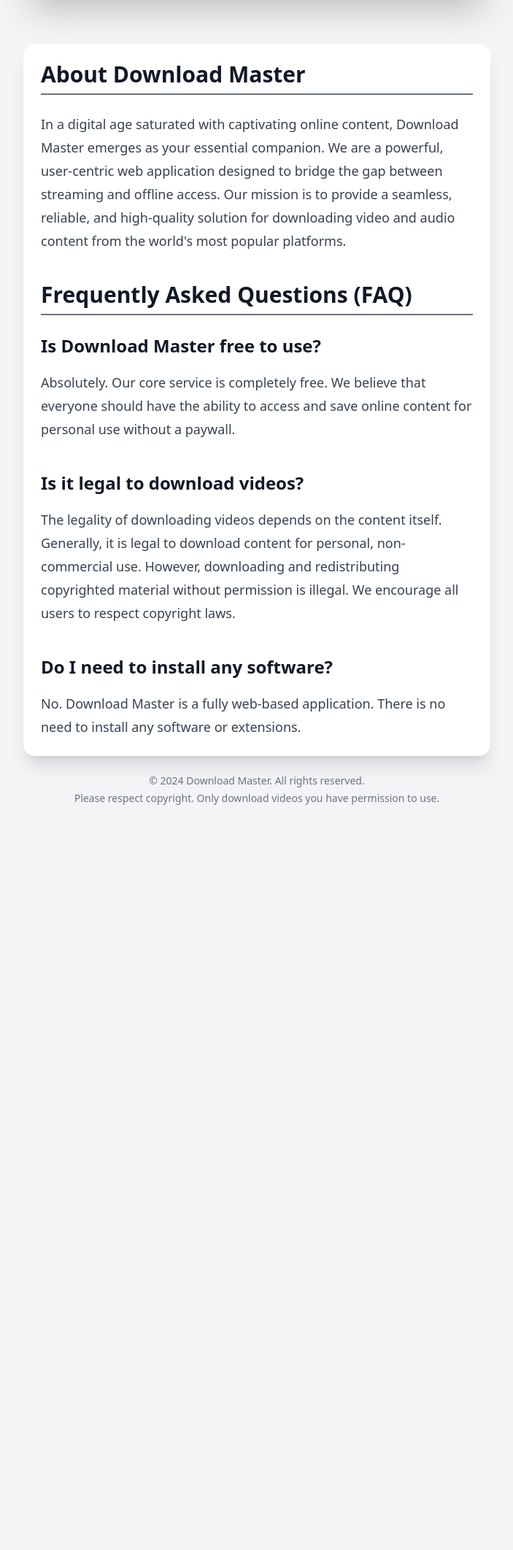
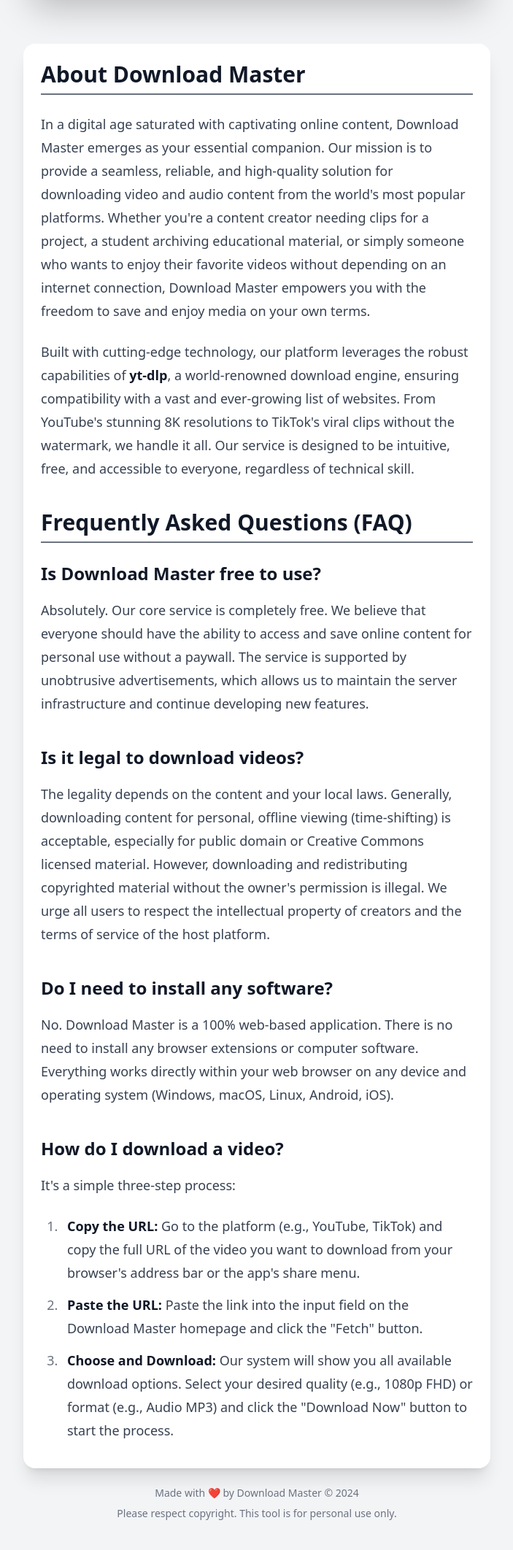
Before and after one commit to Sahilk2807/Downloadmaster, a Flask app: page / in a window 1280 px wide. Shown: the part 368-2492 px from the top of the page at 73% size, without its empty margins (288-991 px from the left). Before the commit the page ends 1471 px from the top, so only its background shows below. Run offline with Flask 2, Linux system fonts and the light colour scheme; style sheets or scripts are compiled from the project's sources; some libraries are stand-ins or nearby versions.

Commit message:
Update index.html

```diff
--- a/Download-Master/templates/index.html
+++ b/Download-Master/templates/index.html
@@ -12,6 +12,9 @@
     <!-- Stylesheets -->
     <link href="https://cdn.jsdelivr.net/npm/tailwindcss@2.2.19/dist/tailwind.min.css" rel="stylesheet">
     <link rel="stylesheet" href="{{ url_for('static', filename='css/style.css') }}">
+
+    <!-- GSAP Animation Library -->
+    <script src="https://cdnjs.cloudflare.com/ajax/libs/gsap/3.12.2/gsap.min.js"></script>
 
     <!-- Adsterra Social Bar Ads -->
     <script type='text/javascript' src='//grubpaths.com/26/4f/8b/264f8b1cbdb77b89036f264d73644d1c.js'></script>
@@ -34,7 +37,7 @@
 
         <!-- Main Content -->
         <main class="w-full max-w-2xl mx-auto flex-grow flex flex-col justify-center items-center text-center px-4">
-            <div class="w-full bg-white dark:bg-gray-800 shadow-2xl rounded-2xl p-6 md:p-8 transform transition-all duration-500" id="main-card">
+            <div class="w-full bg-white dark:bg-gray-800 shadow-2xl rounded-2xl p-6 md:p-8" id="main-card">
 
                 <h2 class="text-xl md:text-2xl font-semibold mb-2">The Ultimate All-in-One Downloader</h2>
                 <p class="text-gray-500 dark:text-gray-400 mb-4">Paste any video link from major platforms.</p>
@@ -54,7 +57,6 @@
                         <svg class="w-6 h-6 absolute left-3 top-1/2 transform -translate-y-1/2 text-gray-400" fill="none" stroke="currentColor" viewBox="0 0 24 24"><path stroke-linecap="round" stroke-linejoin="round" stroke-width="2" d="M13.828 10.172a4 4 0 00-5.656 0l-4 4a4 4 0 105.656 5.656l1.102-1.101m-.758-4.899a4 4 0 005.656 0l4-4a4 4 0 00-5.656-5.656l-1.1 1.1"></path></svg>
                         <input type="text" id="urlInput" placeholder="Paste video URL here..." class="w-full pl-12 pr-4 py-3 bg-gray-100 dark:bg-gray-700 border-2 border-transparent focus:border-gray-600 dark:focus:border-gray-400 focus:ring-0 rounded-lg transition duration-300" autocomplete="off">
                     </div>
-                    <!-- <<< BUTTON COLOR CHANGE >>> -->
                     <button type="submit" id="fetchButton" class="w-full md:w-auto bg-gray-900 hover:bg-gray-700 dark:bg-gray-200 dark:hover:bg-gray-400 text-white dark:text-gray-900 font-bold py-3 px-6 rounded-lg transition-all transform hover:scale-105 flex items-center justify-center space-x-2">
                         <svg class="w-5 h-5" fill="none" stroke="currentColor" viewBox="0 0 24 24"><path stroke-linecap="round" stroke-linejoin="round" stroke-width="2" d="M21 21l-6-6m2-5a7 7 0 11-14 0 7 7 0 0114 0z"></path></svg>
                         <span>Fetch</span>
@@ -69,66 +71,48 @@
                     <script type="text/javascript" src="//grubpaths.com/28c6144a65ec365dcd723679909923e1/invoke.js"></script>
                 </div>
 
-                <!-- Result / Skeleton / Error Area -->
+                <!-- Result Area -->
                 <div id="result-container" class="mt-8 w-full">
-                    <!-- Skeleton Loader -->
-                    <div id="skeleton" class="hidden animate-pulse">
-                        <div class="flex flex-col md:flex-row space-y-4 md:space-y-0 md:space-x-6">
-                            <div class="md:w-1/3 bg-gray-300 dark:bg-gray-700 h-32 rounded-lg"></div>
-                            <div class="md:w-2/3 space-y-4">
-                                <div class="bg-gray-300 dark:bg-gray-700 h-6 w-3/4 rounded"></div>
-                                <div class="bg-gray-300 dark:bg-gray-700 h-4 w-1/2 rounded"></div>
-                                <div class="bg-gray-300 dark:bg-gray-700 h-10 w-full rounded-lg"></div>
-                                <div class="bg-gray-300 dark:bg-gray-700 h-12 w-full rounded-lg"></div>
-                            </div>
-                        </div>
-                    </div>
-
-                    <!-- Result Display -->
-                    <div id="result" class="hidden">
-                        <div class="flex flex-col md:flex-row space-y-4 md:space-y-0 md:space-x-6 items-center">
-                            <img id="thumbnail" src="" alt="Video Thumbnail" class="w-full md:w-1/3 h-auto rounded-lg shadow-md object-cover">
-                            <div class="w-full md:w-2/3 text-left">
-                                <h3 id="title" class="text-lg font-bold leading-tight"></h3>
-                                <p id="meta" class="text-sm text-gray-500 dark:text-gray-400 mt-1"></p>
-                                <select id="formatSelector" class="w-full mt-4 p-3 bg-gray-100 dark:bg-gray-700 border-2 border-gray-200 dark:border-gray-600 rounded-lg focus:outline-none focus:border-gray-500 transition"></select>
-                                <!-- <<< BUTTON COLOR CHANGE >>> -->
-                                <button id="downloadButton" class="w-full mt-4 bg-gray-900 hover:bg-gray-700 dark:bg-gray-200 dark:hover:bg-gray-400 text-white dark:text-gray-900 font-bold py-3 px-4 rounded-lg flex items-center justify-center space-x-2 transition-all transform hover:scale-105">
-                                    <svg class="w-6 h-6" fill="none" stroke="currentColor" viewBox="0 0 24 24"><path stroke-linecap="round" stroke-linejoin="round" stroke-width="2" d="M4 16v1a3 3 0 003 3h10a3 3 0 003-3v-1m-4-4l-4 4m0 0l-4-4m4 4V4"></path></svg>
-                                    <span>Download Now</span>
-                                </button>
-                            </div>
-                        </div>
-                    </div>
-
-                    <!-- Error Message -->
-                    <div id="error" class="hidden p-4 bg-red-100 dark:bg-red-900 border-l-4 border-red-500 text-red-700 dark:text-red-200 rounded-r-lg">
-                        <p class="font-bold">An Error Occurred</p>
-                        <p id="errorMessage"></p>
-                    </div>
+                    <div id="skeleton" class="hidden animate-pulse"><div class="flex flex-col md:flex-row space-y-4 md:space-y-0 md:space-x-6"><div class="md:w-1/3 bg-gray-300 dark:bg-gray-700 h-32 rounded-lg"></div><div class="md:w-2/3 space-y-4"><div class="bg-gray-300 dark:bg-gray-700 h-6 w-3/4 rounded"></div><div class="bg-gray-300 dark:bg-gray-700 h-4 w-1/2 rounded"></div><div class="bg-gray-300 dark:bg-gray-700 h-10 w-full rounded-lg"></div><div class="bg-gray-300 dark:bg-gray-700 h-12 w-full rounded-lg"></div></div></div></div>
+                    <div id="result" class="hidden"><div class="flex flex-col md:flex-row space-y-4 md:space-y-0 md:space-x-6 items-center"><img id="thumbnail" src="" alt="Video Thumbnail" class="w-full md:w-1/3 h-auto rounded-lg shadow-md object-cover"><div class="w-full md:w-2/3 text-left"><h3 id="title" class="text-lg font-bold leading-tight"></h3><p id="meta" class="text-sm text-gray-500 dark:text-gray-400 mt-1"></p><select id="formatSelector" class="w-full mt-4 p-3 bg-gray-100 dark:bg-gray-700 border-2 border-gray-200 dark:border-gray-600 rounded-lg focus:outline-none focus:border-gray-500 transition"></select><button id="downloadButton" class="gsap-button w-full mt-4"><span class="gsap-button__text">Download Now</span><span class="gsap-button__icon"><svg viewBox="0 0 24 24" width="24" height="24"></svg></span></button></div></div></div>
+                    <div id="error" class="hidden p-4 bg-red-100 dark:bg-red-900 border-l-4 border-red-500 text-red-700 dark:text-red-200 rounded-r-lg"><p class="font-bold">An Error Occurred</p><p id="errorMessage"></p></div>
                 </div>
             </div>
 
-             <!-- Informational Content Section (RESTORED) -->
+             <!-- <<< EXPANDED Informational Content Section >>> -->
              <section id="app-info" class="w-full max-w-4xl mx-auto mt-16 text-left p-6 bg-white dark:bg-gray-800 shadow-xl rounded-2xl">
                 <div class="prose prose-lg dark:prose-dark max-w-none">
+
                     <h2 class="text-3xl font-bold border-b-2 border-gray-500 pb-2 mb-6">About Download Master</h2>
-                    <p>In a digital age saturated with captivating online content, Download Master emerges as your essential companion. We are a powerful, user-centric web application designed to bridge the gap between streaming and offline access. Our mission is to provide a seamless, reliable, and high-quality solution for downloading video and audio content from the world's most popular platforms.</p>
+                    <p>In a digital age saturated with captivating online content, Download Master emerges as your essential companion. Our mission is to provide a seamless, reliable, and high-quality solution for downloading video and audio content from the world's most popular platforms. Whether you're a content creator needing clips for a project, a student archiving educational material, or simply someone who wants to enjoy their favorite videos without depending on an internet connection, Download Master empowers you with the freedom to save and enjoy media on your own terms.</p>
+                    <p>Built with cutting-edge technology, our platform leverages the robust capabilities of <strong>yt-dlp</strong>, a world-renowned download engine, ensuring compatibility with a vast and ever-growing list of websites. From YouTube's stunning 8K resolutions to TikTok's viral clips without the watermark, we handle it all. Our service is designed to be intuitive, free, and accessible to everyone, regardless of technical skill.</p>
+
                     <h2 class="text-3xl font-bold border-b-2 border-gray-500 pb-2 mb-6 mt-10">Frequently Asked Questions (FAQ)</h2>
+
                     <h3>Is Download Master free to use?</h3>
-                    <p>Absolutely. Our core service is completely free. We believe that everyone should have the ability to access and save online content for personal use without a paywall.</p>
+                    <p>Absolutely. Our core service is completely free. We believe that everyone should have the ability to access and save online content for personal use without a paywall. The service is supported by unobtrusive advertisements, which allows us to maintain the server infrastructure and continue developing new features.</p>
+
                     <h3>Is it legal to download videos?</h3>
-                    <p>The legality of downloading videos depends on the content itself. Generally, it is legal to download content for personal, non-commercial use. However, downloading and redistributing copyrighted material without permission is illegal. We encourage all users to respect copyright laws.</p>
+                    <p>The legality depends on the content and your local laws. Generally, downloading content for personal, offline viewing (time-shifting) is acceptable, especially for public domain or Creative Commons licensed material. However, downloading and redistributing copyrighted material without the owner's permission is illegal. We urge all users to respect the intellectual property of creators and the terms of service of the host platform.</p>
+
                     <h3>Do I need to install any software?</h3>
-                    <p>No. Download Master is a fully web-based application. There is no need to install any software or extensions.</p>
+                    <p>No. Download Master is a 100% web-based application. There is no need to install any browser extensions or computer software. Everything works directly within your web browser on any device and operating system (Windows, macOS, Linux, Android, iOS).</p>
+
+                    <h3>How do I download a video?</h3>
+                    <p>It's a simple three-step process:</p>
+                    <ol>
+                        <li><strong>Copy the URL:</strong> Go to the platform (e.g., YouTube, TikTok) and copy the full URL of the video you want to download from your browser's address bar or the app's share menu.</li>
+                        <li><strong>Paste the URL:</strong> Paste the link into the input field on the Download Master homepage and click the "Fetch" button.</li>
+                        <li><strong>Choose and Download:</strong> Our system will show you all available download options. Select your desired quality (e.g., 1080p FHD) or format (e.g., Audio MP3) and click the "Download Now" button to start the process.</li>
+                    </ol>
                 </div>
             </section>
         </main>
 
-        <!-- Footer -->
+        <!-- <<< NEW FOOTER >>> -->
         <footer class="w-full max-w-4xl mx-auto py-6 text-center text-gray-500 dark:text-gray-400 text-sm">
-            <p>© 2024 Download Master. All rights reserved.</p>
-            <p class="mt-1">Please respect copyright. Only download videos you have permission to use.</p>
+            <p class="mb-2">Made with <span class="text-red-500 transition-transform transform hover:scale-125 inline-block">❤️</span> by Download Master © 2024</p>
+            <p>Please respect copyright. This tool is for personal use only.</p>
         </footer>
     </div>
     <script src="{{ url_for('static', filename='js/main.js') }}"></script>
```
